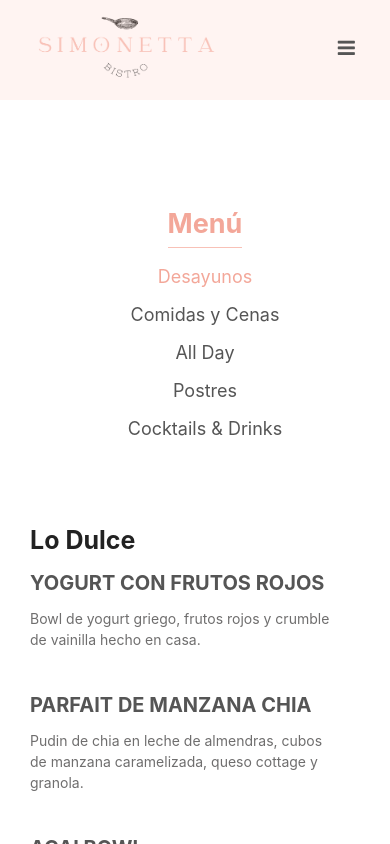
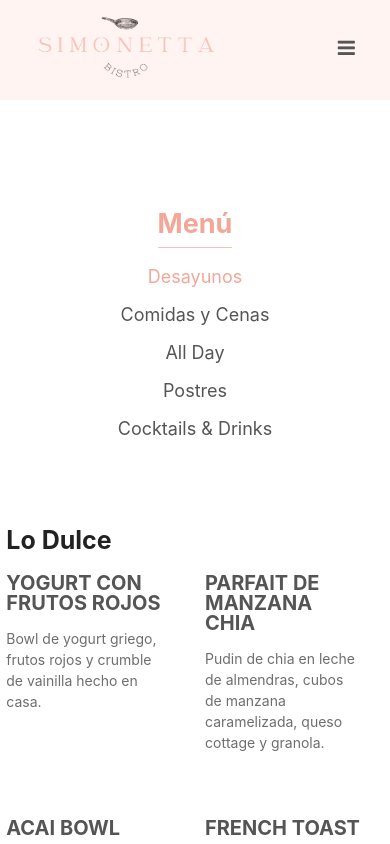
Before and after one commit to JDiegoDev/Simonetta, a React (Create React App) app in the folder client/: page /menu in a window 390 px wide. Built offline with nearby package versions, Linux system fonts and the light colour scheme.

Commit message:
adding more responsive styles

```diff
--- a/client/src/styles/MealsSection.scss
+++ b/client/src/styles/MealsSection.scss
@@ -37,3 +37,25 @@
         }
     }
 }
+
+@media only screen and (max-width: 768px) {
+    .meals-section {
+        &__meals-container {
+            gap: 20px;
+        }
+
+        &__meals-container {
+            grid-template-columns: repeat(1, 1fr);
+        }
+
+    }
+}
+
+@media only screen and (max-width: 1024px) {
+    .meals-section {
+
+        &__meals-container {
+            grid-template-columns: repeat(2, 1fr);
+        }
+    }
+}
--- a/client/src/styles/Menu.scss
+++ b/client/src/styles/Menu.scss
@@ -71,3 +71,12 @@
         }
     }
 }
+
+@media only screen and (max-width: 768px) {
+    .menu {
+        &__container-options {
+            flex-direction: column;
+            align-items: center;
+        }
+    }
+}
```
